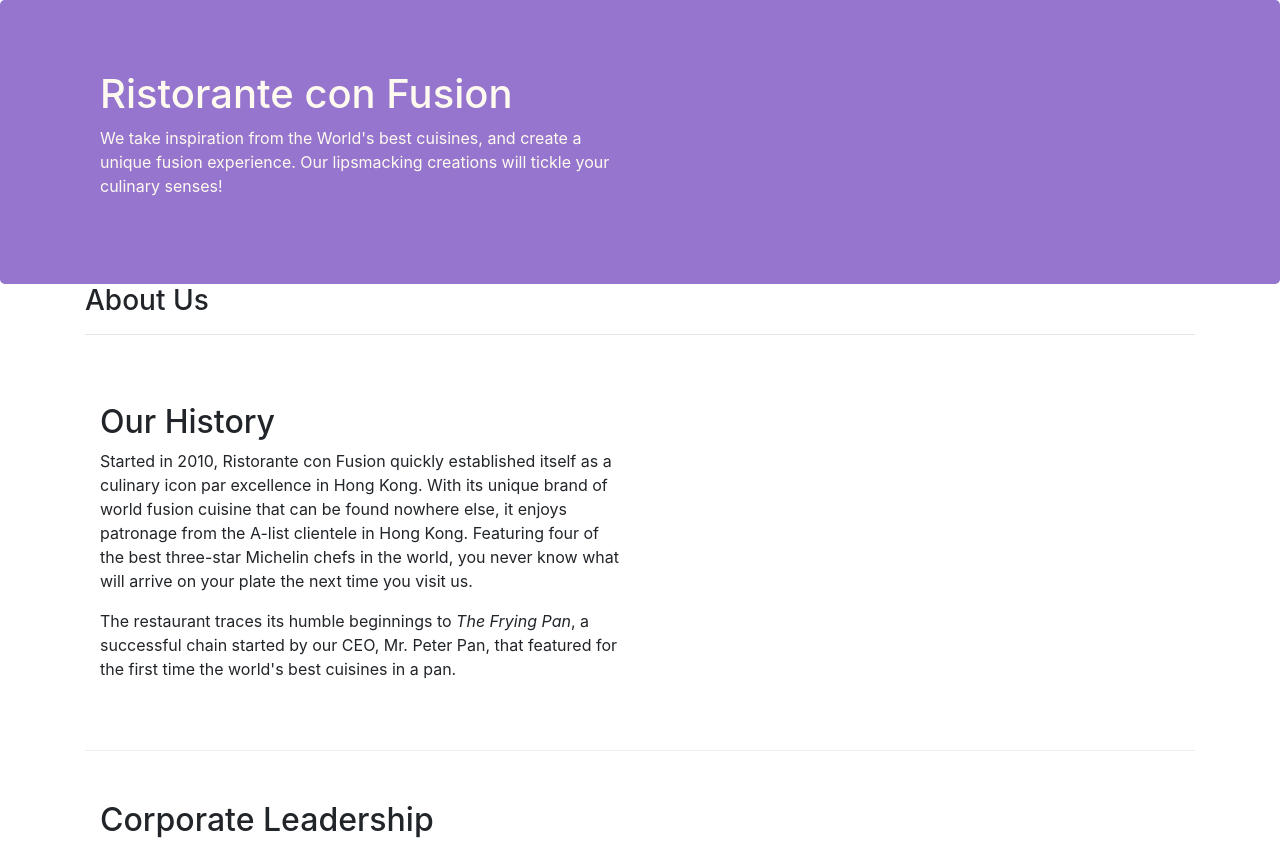
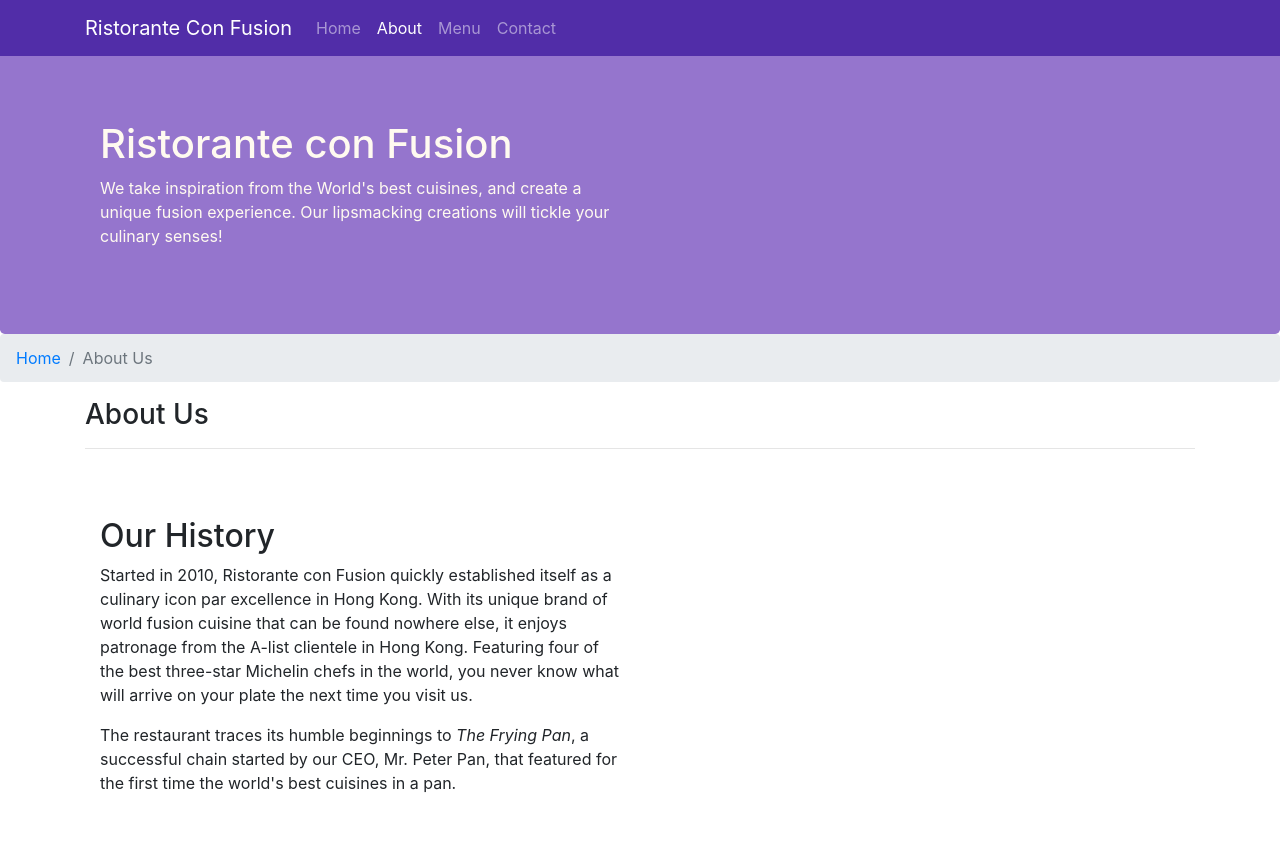
Before and after one commit to Likith2000/Bootstrap, a website: page aboutus.html in a window 1280 px wide. Shown: the top 842 px of the page. Drawn offline with nearby package versions, Linux system fonts and the light colour scheme.

Commit message:
Navbar and Breadcrumbs

```diff
--- a/aboutus.html
+++ b/aboutus.html
@@ -13,7 +13,22 @@
 </head>
 
 <body>
-
+    <nav class="navbar navbar-dark navbar-expand-sm fixed-top">
+        <div class="container">
+            <a class="navbar-brand" href="./index.html">Ristorante Con Fusion</a>
+            <div class="collapse navbar-collapse" id="Navbar">
+                <ul class="navbar-nav mr-auto">
+                    <li class="nav-item"><a class="nav-link" href="./index.html">Home</a></li>
+                    <li class="nav-item active"><a class="nav-link" href="#">About</a></li>
+                    <li class="nav-item"><a class="nav-link" href="#">Menu</a></li>
+                    <li class="nav-item"><a class="nav-link" href="#">Contact</a></li>
+                </ul>
+            </div>
+        </div>
+        <button class="navbar-toggler" type="button" data-toggle="collapse" data-target="#Navbar">
+            <span class="navbar-toggler-icon"></span>
+        </button>
+    </nav>
     <header class="jumbotron">
         <div class="container">
             <div class="row row-header">
@@ -27,6 +42,10 @@
             </div>
         </div>
     </header>
+    <ol class="col-12 breadcrumb">
+        <li class="breadcrumb-item"><a href="./index.html">Home</a></li>
+        <li class="breadcrumb-item active">About Us</li>
+    </ol>
     <div class="container">
         <div class="row">
             <div class="col-12">
@@ -93,7 +112,7 @@
                 <div class="col-4 offset-1 col-sm-2">
                     <h5>Links</h5>
                     <ul class="list-unstyled">
-                        <li><a href="#">Home</a></li>
+                        <li><a href="./index.html">Home</a></li>
                         <li><a href="#">About</a></li>
                         <li><a href="#">Menu</a></li>
                         <li><a href="#">Contact</a></li>
--- a/css/styles.css
+++ b/css/styles.css
@@ -28,3 +28,12 @@ address {
     margin: 0px;
     color: #0f0f0f;
 }
+
+body {
+    padding: 50px 0px 0px 0px;
+    z-index: 0;
+}
+
+.navbar-dark {
+    background-color: #512DA8;
+}
```
Also changed, not shown: index.html (+17 -2 lines).
